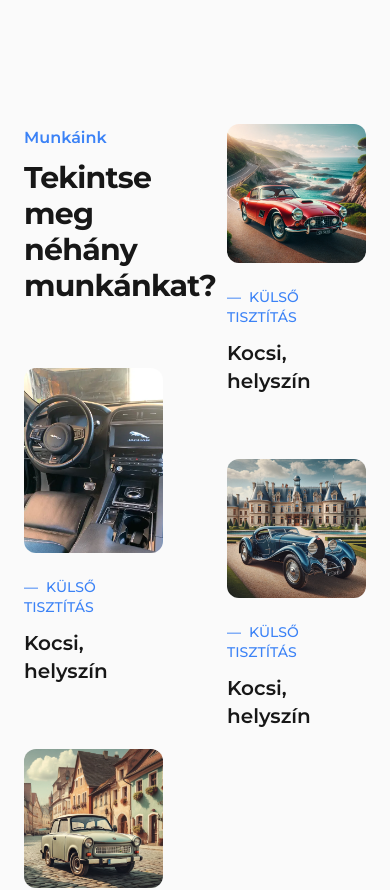
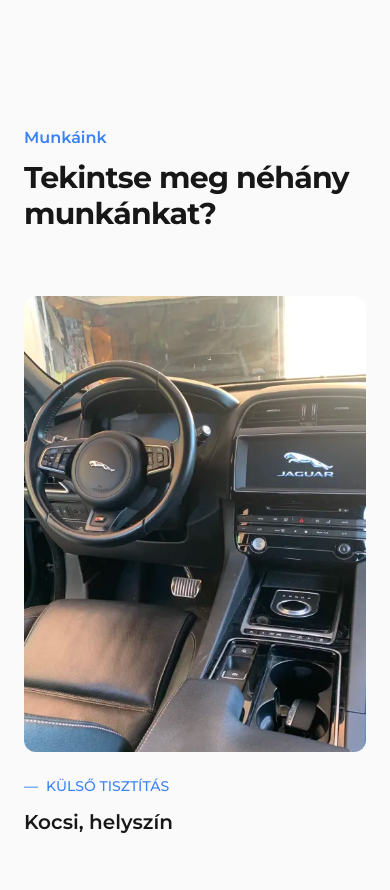
Before and after one commit to fszabi/autoluxe, a Next.js app: page / in a window 390 px wide. Shown: the part 1780-2670 px from the top of the page. Built offline with nearby package versions, Linux system fonts and the light colour scheme.

Commit message:
mobile changes

```diff
--- a/src/app/(references)/References.tsx
+++ b/src/app/(references)/References.tsx
@@ -134,7 +134,7 @@
   return (
     <div id="referenciak" className="py-24 sm:py-32">
       <div className="mx-auto max-w-7xl px-6 lg:px-8">
-        <div className="grid grid-cols-2 gap-16">
+        <div className="grid md:grid-cols-2 gap-16">
           <div className="space-y-16">
             <div>
               <h2 className="text-base font-semibold leading-7 text-blue-500">
@@ -206,7 +206,7 @@
                   leaveFrom="opacity-100 scale-100"
                   leaveTo="opacity-0 scale-95"
                 >
-                  <Dialog.Panel className="w-full max-w-4xl transform overflow-hidden rounded-xl bg-neutral-50 dark:bg-neutral-900 p-10 sm:p-14 text-left align-middle shadow-xl transition-all">
+                  <Dialog.Panel className="w-[90%] max-w-4xl transform overflow-hidden rounded-xl bg-neutral-50 dark:bg-neutral-900 p-10 sm:p-14 text-left align-middle shadow-xl transition-all">
                     <button
                       onClick={closeModal}
                       className="absolute top-3 right-3 md:top-5 md:right-5"
@@ -216,7 +216,7 @@
                     {currentReference && (
                       <div className="space-y-8">
                         <Image
-                          className="w-full rounded-xl h-[800px] object-cover mx-auto"
+                          className="w-full rounded-xl object-cover mx-auto"
                           src={currentReference.modalImages[currentIndex]}
                           alt={currentReference.title}
                         />
```
